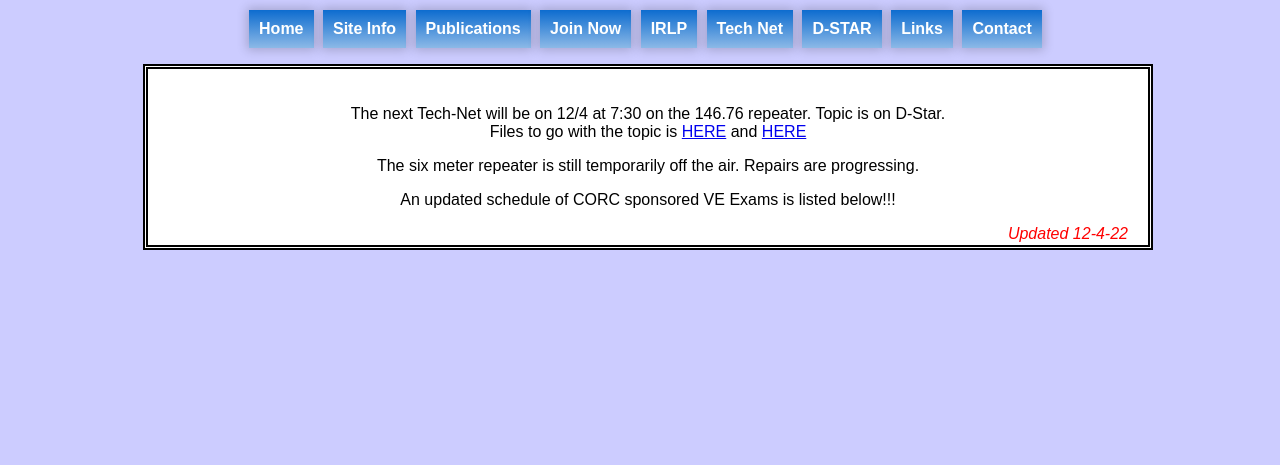
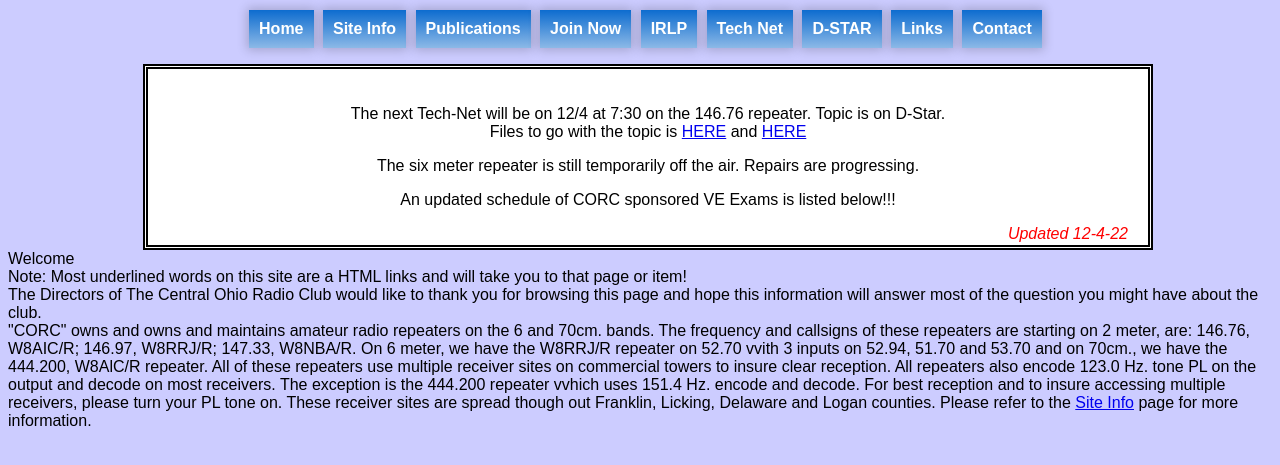
Before and after one commit to W8AIC/corc-us, a plain HTML site: page nobleIndex.html in a window 1280 px wide. Shown: the part 169-634 px from the top of the page. Drawn offline with Linux system fonts and the light colour scheme.

Commit message:
Added homepage copy.

```diff
--- a/nobleIndex.html
+++ b/nobleIndex.html
@@ -122,6 +122,23 @@
             </div>
         </news>
 
+        <div>Welcome</div>
+
+        <div>Note:  Most underlined words on this site are a HTML links and will take you to that page or item!</div>
+
+        <div>The Directors of The Central Ohio Radio Club would like to thank you for browsing this page and hope this information will answer most of the question you might have about the club.</div>
+
+        <div>
+            "CORC" owns and owns and maintains amateur radio repeaters on the 6 and 70cm. bands. The frequency and callsigns
+            of these repeaters are starting on 2 meter, are: 146.76, W8AIC/R; 146.97, W8RRJ/R; 147.33, W8NBA/R. On 6 meter, we
+            have the W8RRJ/R repeater on 52.70 vvith 3 inputs on 52.94, 51.70 and 53.70 and on 70cm., we have the 444.200,
+            W8AlC/R repeater. All of these repeaters use multiple receiver sites on commercial towers to insure clear reception. All
+            repeaters also encode 123.0 Hz. tone PL on the output and decode on most receivers. The exception is the 444.200
+            repeater vvhich uses 151.4 Hz. encode and decode. For best reception and to insure accessing multiple receivers, please
+            turn your PL tone on. These receiver sites are spread though out Franklin, Licking, Delaware and Logan counties. Please
+            refer to the <a href="./SiteInfo.html">Site Info</a> page for more information.
+        </div>
+
     </content>
     <footer></footer>
 </body>
```
